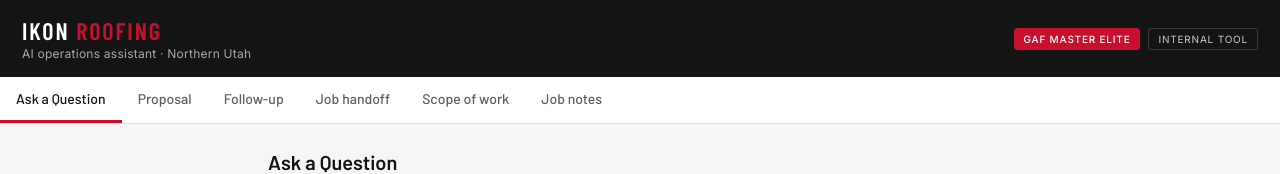
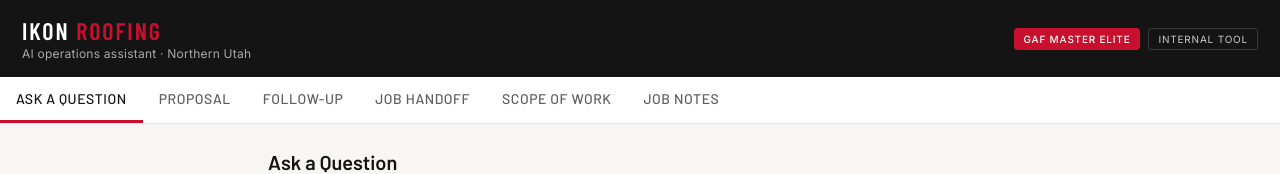
Before and after one commit to ashtonbrunt-create/ikon-ai-assistant, a website: page index.html in a window 1280 px wide. Shown: the top 174 px of the page. Drawn offline with nearby package versions, Linux system fonts and the light colour scheme.

Commit message:
Update index.html

```diff
--- a/index.html
+++ b/index.html
@@ -31,7 +31,7 @@
 
   .tabs { display: flex; background: var(--card); border-bottom: 1px solid var(--line); overflow-x: auto; -webkit-overflow-scrolling: touch; scrollbar-width: none; }
   .tabs::-webkit-scrollbar { display: none; }
-  .tab { font-family: 'Barlow', sans-serif; font-weight: 500; font-size: 14px; padding: 13px 16px; color: var(--ink-soft); cursor: pointer; white-space: nowrap; border-bottom: 3px solid transparent; transition: color .12s; user-select: none; flex-shrink: 0; }
+  .tab { font-family: 'Barlow', sans-serif; font-weight: 500; font-size: 14px; padding: 13px 16px; color: var(--ink-soft); cursor: pointer; white-space: nowrap; border-bottom: 3px solid transparent; transition: color .12s; user-select: none; flex-shrink: 0; text-transform: uppercase; letter-spacing: .04em; }
   .tab:hover { color: var(--ink); }
   .tab.active { color: var(--ink); border-bottom-color: var(--brand); }
 
```
